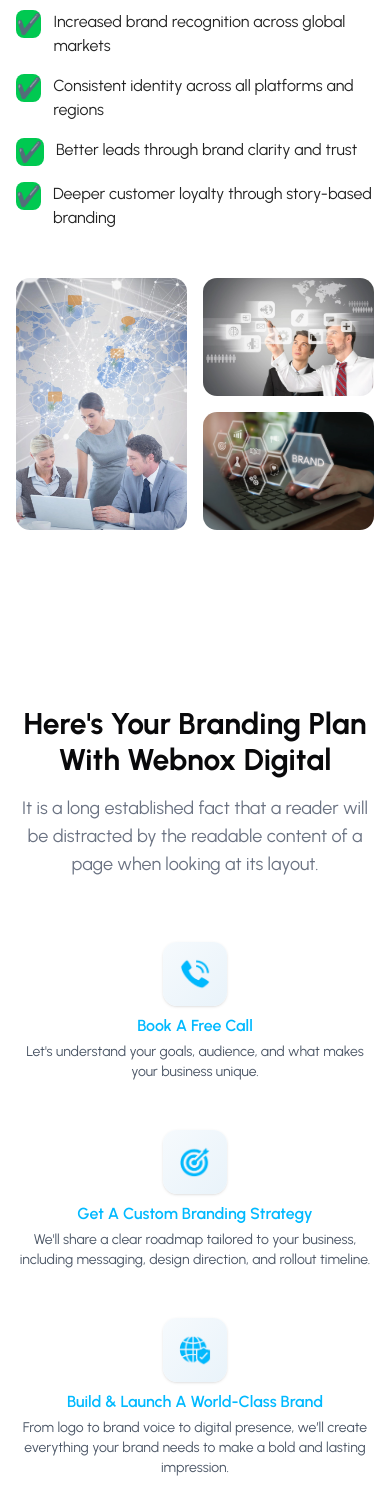
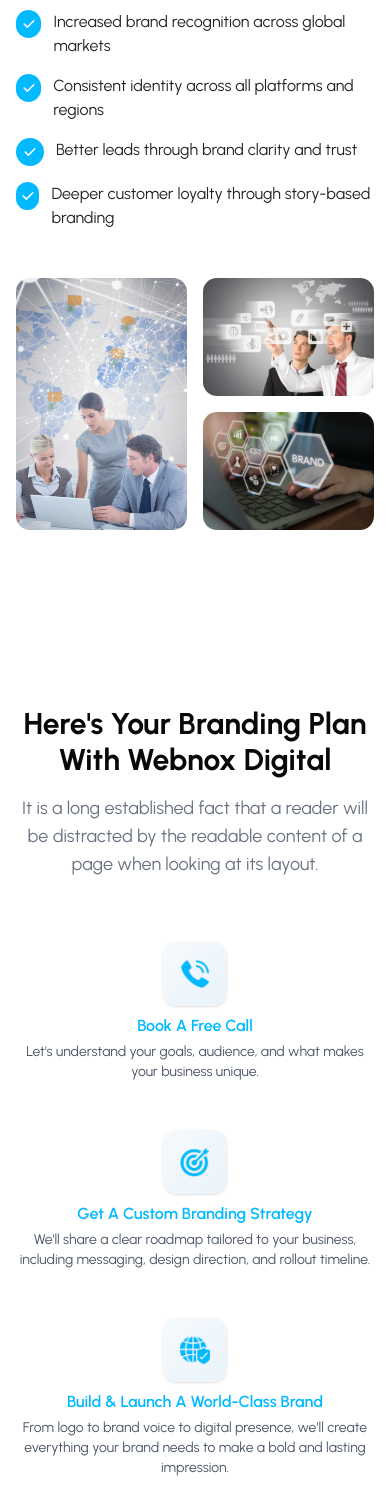
Before and after one commit to SanjairohithM/Webnox-digital, a Next.js app: page /branding-agency in a window 390 px wide. Shown: the part 1680-3188 px from the top of the page. Built offline with nearby package versions, Linux system fonts and the light colour scheme; a web font is replaced by a local one.

Commit message:
solutions page 1

```diff
--- a/app/branding-agency/page.jsx
+++ b/app/branding-agency/page.jsx
@@ -229,22 +229,39 @@
         </p>
         <ul className="space-y-4 font-sans font-normal">
           <li className="flex items-start gap-3 text-[#222] text-base md:text-lg">
-            <span className="inline-flex items-center justify-center w-7 h-7 bg-green-500 rounded-md text-white text-xl">✔️</span>
+            <span className="inline-flex items-center justify-center w-7 h-7 bg-[#00B9FF] rounded-full text-white">
+              <svg className="w-4 h-4" fill="currentColor" viewBox="0 0 20 20">
+                <path fillRule="evenodd" d="M16.707 5.293a1 1 0 010 1.414l-8 8a1 1 0 01-1.414 0l-4-4a1 1 0 011.414-1.414L8 12.586l7.293-7.293a1 1 0 011.414 0z" clipRule="evenodd" />
+              </svg>
+            </span>
             Increased brand recognition across global markets
           </li>
           <li className="flex items-start gap-3 text-[#222] text-base md:text-lg">
-            <span className="inline-flex items-center justify-center w-7 h-7 bg-green-500 rounded-md text-white text-xl">✔️</span>
+            <span className="inline-flex items-center justify-center w-7 h-7 bg-[#00B9FF] rounded-full text-white">
+              <svg className="w-4 h-4" fill="currentColor" viewBox="0 0 20 20">
+                <path fillRule="evenodd" d="M16.707 5.293a1 1 0 010 1.414l-8 8a1 1 0 01-1.414 0l-4-4a1 1 0 011.414-1.414L8 12.586l7.293-7.293a1 1 0 011.414 0z" clipRule="evenodd" />
+              </svg>
+            </span>
             Consistent identity across all platforms and regions
           </li>
           <li className="flex items-start gap-3 text-[#222] text-base md:text-lg">
-            <span className="inline-flex items-center justify-center w-7 h-7 bg-green-500 rounded-md text-white text-xl">✔️</span>
+            <span className="inline-flex items-center justify-center w-7 h-7 bg-[#00B9FF] rounded-full text-white">
+              <svg className="w-4 h-4" fill="currentColor" viewBox="0 0 20 20">
+                <path fillRule="evenodd" d="M16.707 5.293a1 1 0 010 1.414l-8 8a1 1 0 01-1.414 0l-4-4a1 1 0 011.414-1.414L8 12.586l7.293-7.293a1 1 0 011.414 0z" clipRule="evenodd" />
+              </svg>
+            </span>
             Better leads through brand clarity and trust
           </li>
           <li className="flex items-start gap-3 text-[#222] text-base md:text-lg">
-            <span className="inline-flex items-center justify-center w-7 h-7 bg-green-500 rounded-md text-white text-xl">✔️</span>
+            <span className="inline-flex items-center justify-center w-7 h-7 bg-[#00B9FF] rounded-full text-white">
+              <svg className="w-4 h-4" fill="currentColor" viewBox="0 0 20 20">
+                <path fillRule="evenodd" d="M16.707 5.293a1 1 0 010 1.414l-8 8a1 1 0 01-1.414 0l-4-4a1 1 0 011.414-1.414L8 12.586l7.293-7.293a1 1 0 011.414 0z" clipRule="evenodd" />
+              </svg>
+            </span>
             Deeper customer loyalty through story-based branding
           </li>
         </ul>
+
       </div>
       {/* Right: Custom Grid Image Layout */}
       <div className="grid grid-cols-2 grid-rows-2 gap-4 h-full">
@@ -299,6 +316,63 @@
             <h3 className="text-base font-semibold text-[#00b9ff] mb-1 text-center">Build & Launch A World-Class Brand</h3>
             <p className="text-gray-600 text-sm text-center">From logo to brand voice to digital presence, we’ll create everything your brand needs to make a bold and lasting impression.</p>
           </div>
+        </div>
+
+          {/* CTA Button */}
+          <div className="mt-8 flex justify-center">
+           <a
+             href="/contact-us#contact-form"
+             className="bg-[#00B9FF] hover:bg-[#0099cc] text-white font-semibold py-4 px-8 rounded-full shadow-lg hover:shadow-xl transition-all duration-300 transform hover:scale-105 text-lg"
+           >
+             Talk Now!!!
+           </a>
+         </div>
+        </div>
+      </div>
+    </section>
+)
+
+// Results Section
+const ResultsSection = () => (
+  <section className="bg-gray-50 py-16 px-4">
+    <div className="max-w-7xl mx-auto">
+      <div className="text-center mb-12">
+        <h2 className="text-3xl md:text-4xl font-sans font-bold text-black mb-4">
+          Results You Can Expect
+        </h2>
+      </div>
+      <div className="grid grid-cols-1 md:grid-cols-2 gap-8 max-w-4xl mx-auto">
+        <div className="flex items-start gap-4">
+          <span className="inline-flex items-center justify-center w-8 h-8 bg-[#00B9FF] rounded-full text-white flex-shrink-0 mt-1">
+            <svg className="w-4 h-4" fill="currentColor" viewBox="0 0 20 20">
+              <path fillRule="evenodd" d="M16.707 5.293a1 1 0 010 1.414l-8 8a1 1 0 01-1.414 0l-4-4a1 1 0 011.414-1.414L8 12.586l7.293-7.293a1 1 0 011.414 0z" clipRule="evenodd" />
+            </svg>
+          </span>
+          <p className="text-gray-700 text-lg font-sans">Increased brand recognition across global markets</p>
+        </div>
+        <div className="flex items-start gap-4">
+          <span className="inline-flex items-center justify-center w-8 h-8 bg-[#00B9FF] rounded-full text-white flex-shrink-0 mt-1">
+            <svg className="w-4 h-4" fill="currentColor" viewBox="0 0 20 20">
+              <path fillRule="evenodd" d="M16.707 5.293a1 1 0 010 1.414l-8 8a1 1 0 01-1.414 0l-4-4a1 1 0 011.414-1.414L8 12.586l7.293-7.293a1 1 0 011.414 0z" clipRule="evenodd" />
+            </svg>
+          </span>
+          <p className="text-gray-700 text-lg font-sans">Consistent identity across all platforms and regions</p>
+        </div>
+        <div className="flex items-start gap-4">
+          <span className="inline-flex items-center justify-center w-8 h-8 bg-[#00B9FF] rounded-full text-white flex-shrink-0 mt-1">
+            <svg className="w-4 h-4" fill="currentColor" viewBox="0 0 20 20">
+              <path fillRule="evenodd" d="M16.707 5.293a1 1 0 010 1.414l-8 8a1 1 0 01-1.414 0l-4-4a1 1 0 011.414-1.414L8 12.586l7.293-7.293a1 1 0 011.414 0z" clipRule="evenodd" />
+            </svg>
+          </span>
+          <p className="text-gray-700 text-lg font-sans">Better leads through brand clarity and trust</p>
+        </div>
+        <div className="flex items-start gap-4">
+          <span className="inline-flex items-center justify-center w-8 h-8 bg-[#00B9FF] rounded-full text-white flex-shrink-0 mt-1">
+            <svg className="w-4 h-4" fill="currentColor" viewBox="0 0 20 20">
+              <path fillRule="evenodd" d="M16.707 5.293a1 1 0 010 1.414l-8 8a1 1 0 01-1.414 0l-4-4a1 1 0 011.414-1.414L8 12.586l7.293-7.293a1 1 0 011.414 0z" clipRule="evenodd" />
+            </svg>
+          </span>
+          <p className="text-gray-700 text-lg font-sans">Deeper customer loyalty through story-based branding</p>
         </div>
       </div>
     </div>
@@ -436,6 +510,7 @@
     <BrandingFeatures />
     <BrandingPlanSteps />
     </Scroll3DSections>
+    <ResultsSection />
     <IndustriesSection />
 
     <TickerSection />
```
